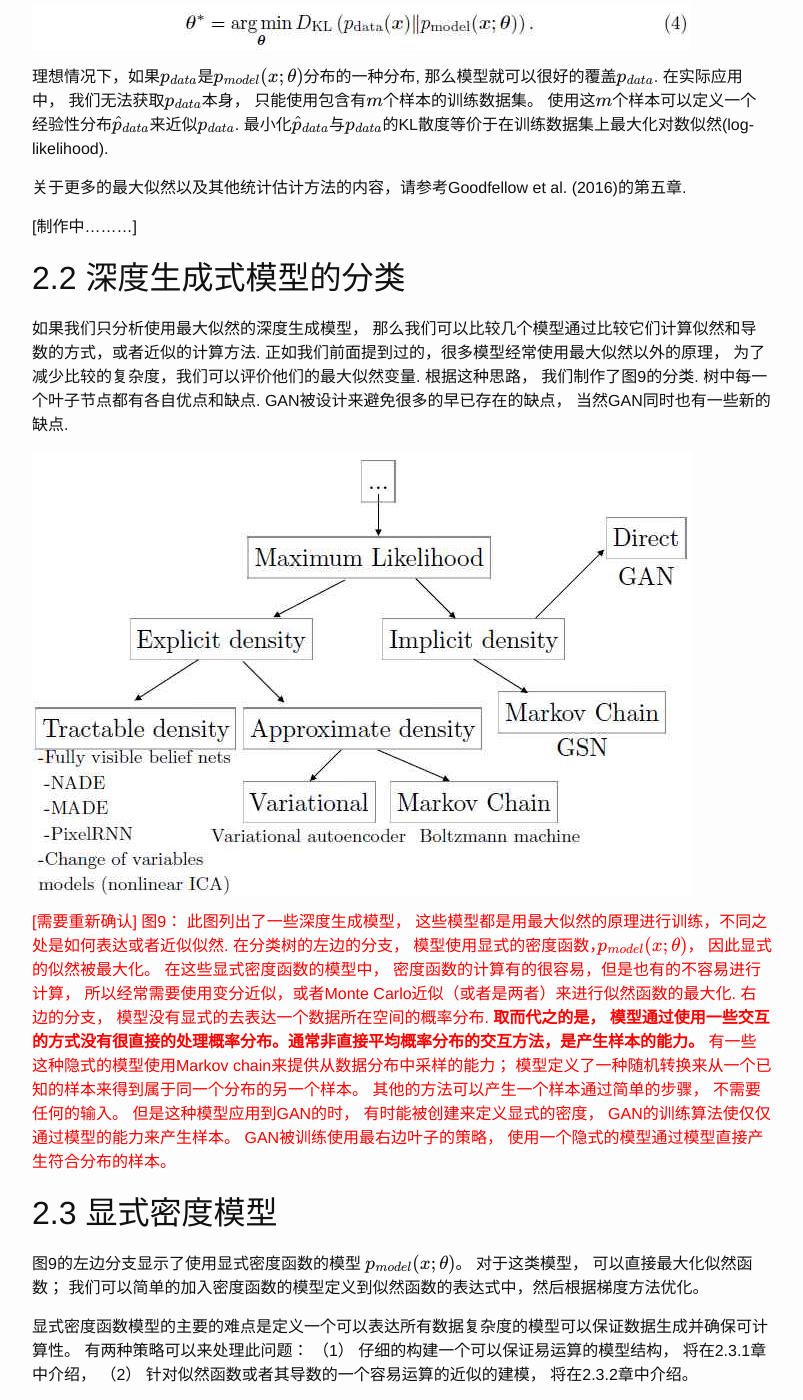
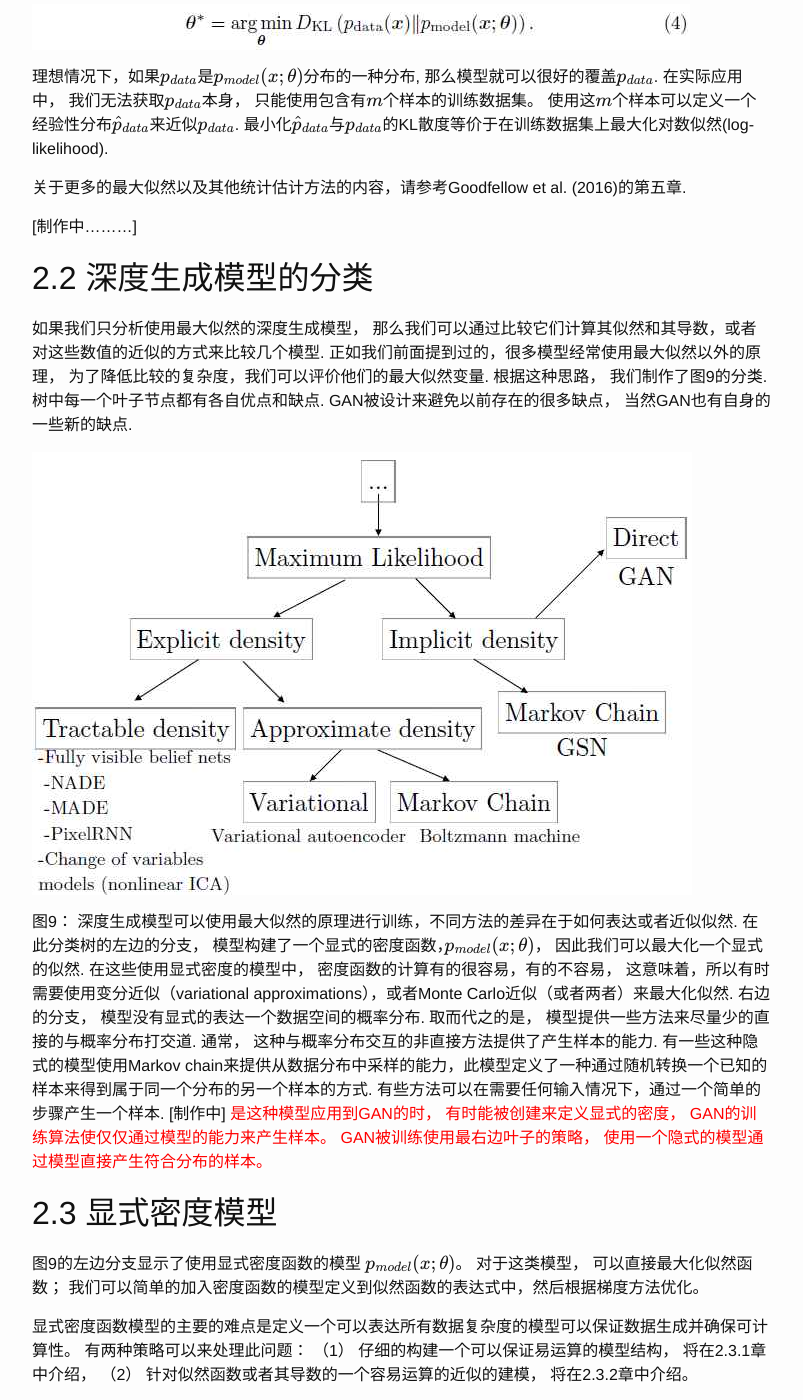
Before and after one commit to sinpycn/sinpycn.github.io, a Jekyll site: the page built from _posts/research/2017-04-29-GAN-Tutorial-How-do-generative-models-work.md, in a window 1280 px wide and 1400 px high, scrolled down 1637 px. Shown: the whole window, without its empty margins (238-1041 px from the left). Built offline with Jekyll 4.4.1, drawn with Linux system fonts in a browser that asks for light colours; formulas are drawn with MathJax 3.

Commit message:
Update 2017-04-29-GAN-Tutorial-How-do-generative-models-work.md

```diff
--- a/_posts/research/2017-04-29-GAN-Tutorial-How-do-generative-models-work.md
+++ b/_posts/research/2017-04-29-GAN-Tutorial-How-do-generative-models-work.md
@@ -42,24 +42,26 @@ categories: [research, gan-tutorial]
 
 [制作中………]
 
-## 2.2 深度生成式模型的分类
+## 2.2 深度生成模型的分类
 
-如果我们只分析使用最大似然的深度生成模型， 那么我们可以比较几个模型通过比较它们计算似然和导数的方式，或者近似的计算方法.
-正如我们前面提到过的，很多模型经常使用最大似然以外的原理， 为了减少比较的复杂度，我们可以评价他们的最大似然变量.
+如果我们只分析使用最大似然的深度生成模型， 那么我们可以通过比较它们计算其似然和其导数，或者对这些数值的近似的方式来比较几个模型.
+正如我们前面提到过的，很多模型经常使用最大似然以外的原理， 为了降低比较的复杂度，我们可以评价他们的最大似然变量.
 根据这种思路， 我们制作了图9的分类.
 树中每一个叶子节点都有各自优点和缺点.
-GAN被设计来避免很多的早已存在的缺点， 当然GAN同时也有一些新的缺点.
+GAN被设计来避免以前存在的很多缺点， 当然GAN也有自身的一些新的缺点.
 
 ![Figure 9](/images/201704/28/fig09.jpg)
 
-<span style="color:red">[需要重新确认]
-图9： 此图列出了一些深度生成模型， 这些模型都是用最大似然的原理进行训练，不同之处是如何表达或者近似似然.
-在分类树的左边的分支， 模型使用显式的密度函数，$$p_{model}(x;\theta)$$， 因此显式的似然被最大化。 在这些显式密度函数的模型中， 密度函数的计算有的很容易，但是也有的不容易进行计算， 所以经常需要使用变分近似，或者Monte Carlo近似（或者是两者）来进行似然函数的最大化.
-右边的分支， 模型没有显式的去表达一个数据所在空间的概率分布.
-**取而代之的是， 模型通过使用一些交互的方式没有很直接的处理概率分布。通常非直接平均概率分布的交互方法，是产生样本的能力。**
-有一些这种隐式的模型使用Markov chain来提供从数据分布中采样的能力； 模型定义了一种随机转换来从一个已知的样本来得到属于同一个分布的另一个样本。
-其他的方法可以产生一个样本通过简单的步骤， 不需要任何的输入。 但是这种模型应用到GAN的时， 有时能被创建来定义显式的密度， GAN的训练算法使仅仅通过模型的能力来产生样本。 GAN被训练使用最右边叶子的策略， 使用一个隐式的模型通过模型直接产生符合分布的样本。</span>
-
+图9： 深度生成模型可以使用最大似然的原理进行训练，不同方法的差异在于如何表达或者近似似然.
+在此分类树的左边的分支， 模型构建了一个显式的密度函数，$$p_{model}(x;\theta)$$， 因此我们可以最大化一个显式的似然.
+在这些使用显式密度的模型中， 密度函数的计算有的很容易，有的不容易， 这意味着，所以有时需要使用变分近似（variational approximations），或者Monte Carlo近似（或者两者）来最大化似然.
+右边的分支， 模型没有显式的表达一个数据空间的概率分布.
+取而代之的是， 模型提供一些方法来尽量少的直接的与概率分布打交道.
+通常， 这种与概率分布交互的非直接方法提供了产生样本的能力.
+有一些这种隐式的模型使用Markov chain来提供从数据分布中采样的能力，此模型定义了一种通过随机转换一个已知的样本来得到属于同一个分布的另一个样本的方式.
+有些方法可以在需要任何输入情况下，通过一个简单的步骤产生一个样本.
+[制作中]
+<span style="color:red">是这种模型应用到GAN的时， 有时能被创建来定义显式的密度， GAN的训练算法使仅仅通过模型的能力来产生样本。 GAN被训练使用最右边叶子的策略， 使用一个隐式的模型通过模型直接产生符合分布的样本。</span>
 
 ## 2.3 显式密度模型
 
```
